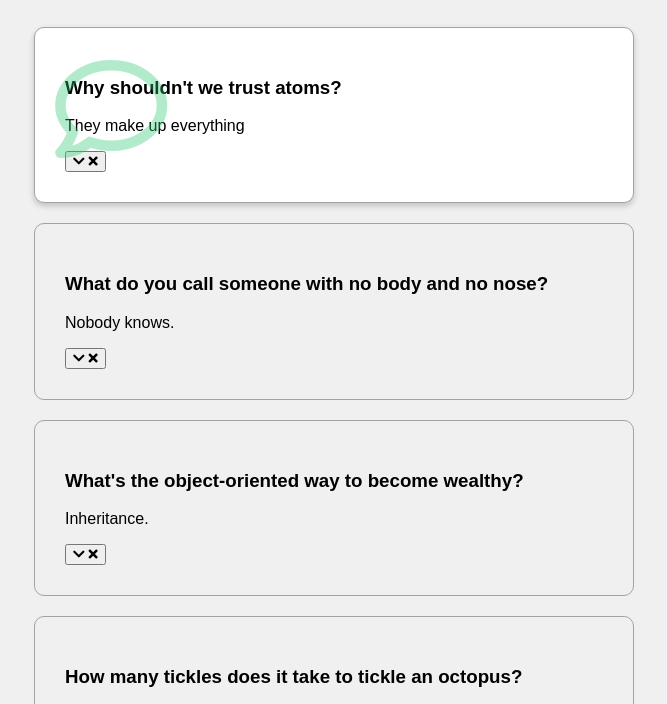
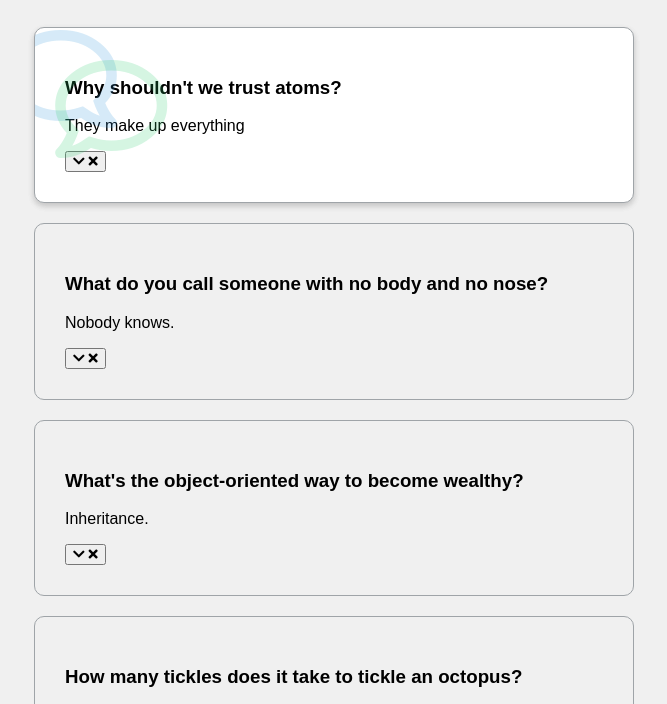
Before and after one commit to cparisi1290/js-faq-collapse, a plain HTML site: page index.html in a window 1280 px wide. Shown: the part 90-794 px from the top of the page, without its empty margins (306-973 px from the left). Drawn offline with Linux system fonts and the light colour scheme; a web font is replaced by a local one.

Commit message:
change color of the comment bubble that shows up before the element, move it up and to the left from its originial position then rotate it so its facing the opposite way from it starting position

```diff
--- a/style.css
+++ b/style.css
@@ -48,3 +48,10 @@ h1 {
   left: 20px;
   z-index: 0;
 }
+
+.faq.active::before {
+  color: #3498db;
+  top: -10px;
+  left: -30px;
+  transform: rotateY(180deg);
+}
```
